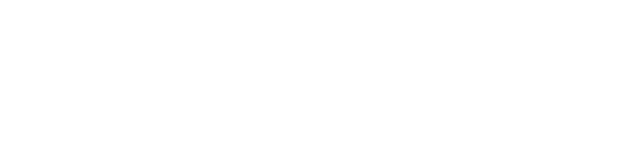
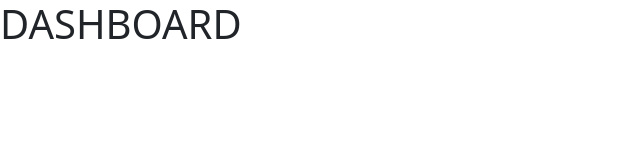
Before and after one commit to Phasifist15/MP2, a plain HTML site: page dashboard.html in a window 1280 px wide. Shown: the whole page, without its empty margins (0-640 px from the left). Drawn offline with nearby package versions, Linux system fonts and the light colour scheme.

Commit message:
modified:   dashboard.html

```diff
--- a/dashboard.html
+++ b/dashboard.html
@@ -12,7 +12,7 @@
   <title>DRU Repair Center</title>
 </head>
 <body>
-
+  <h1>DASHBOARD</h1>
   <script src="JavaScript Folder/dashboard.js"></script>
 </body>
 </html>
```
